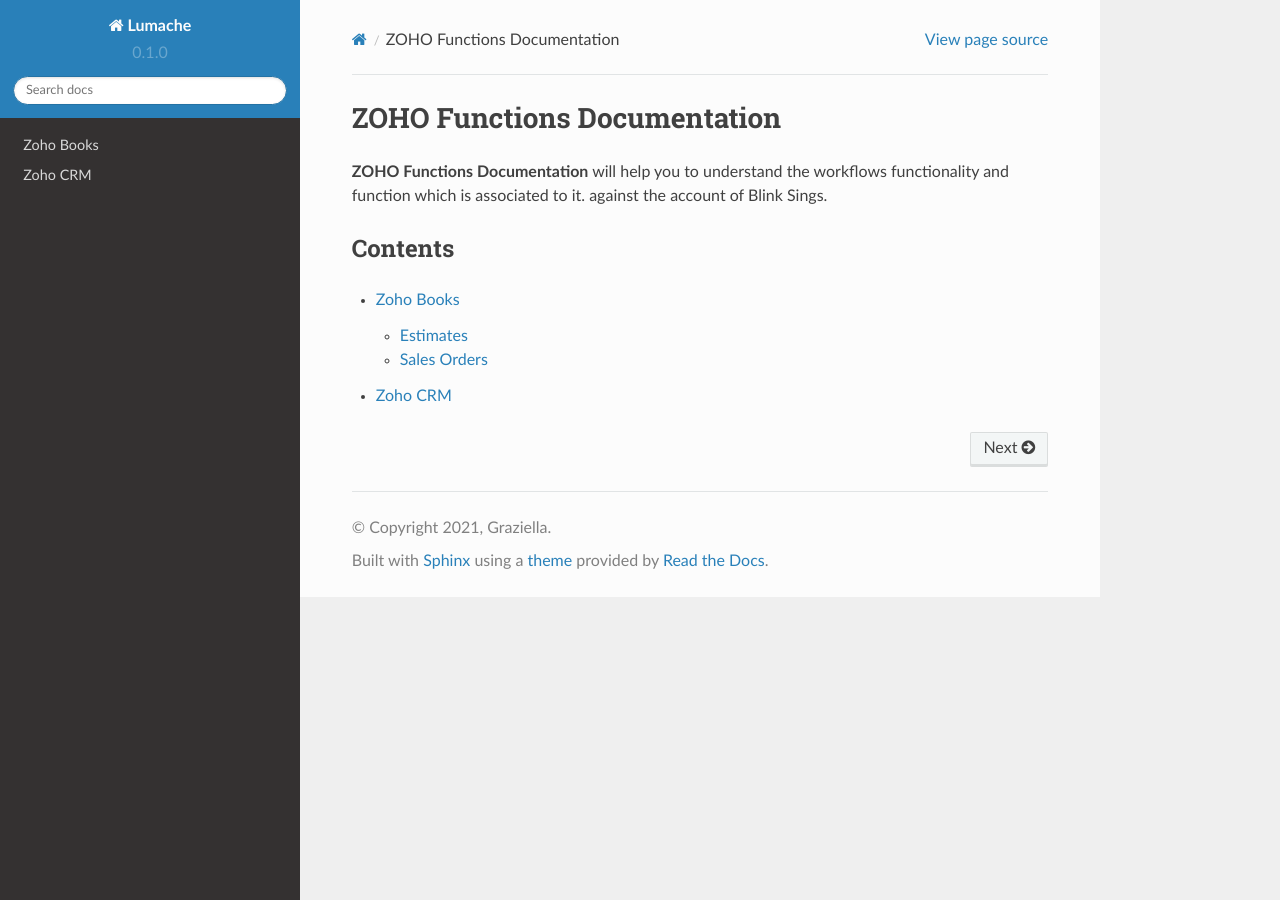
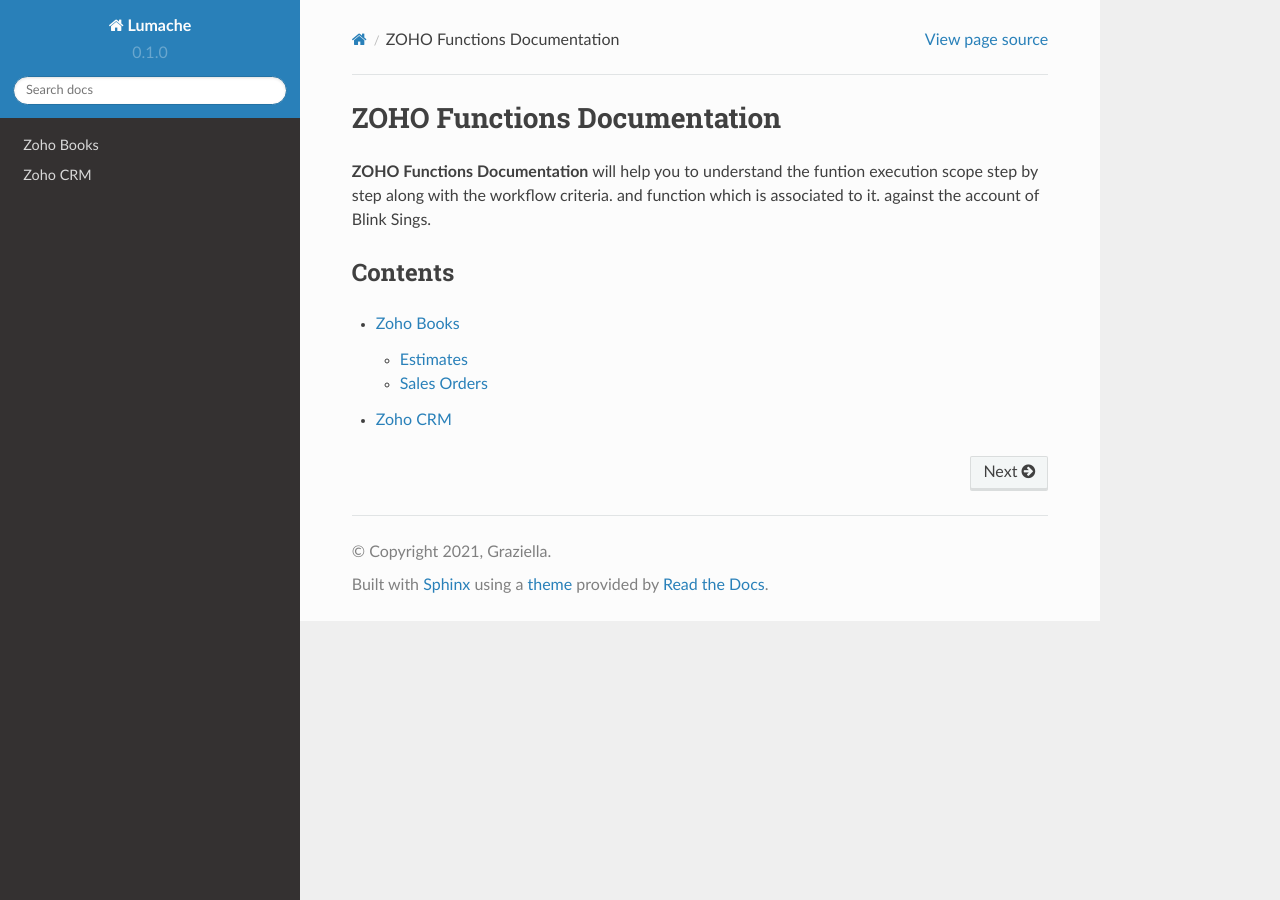
Before and after one commit to syedshahzaibshah/Functions-Documentation, a Sphinx documentation site: the page built from docs/source/index.rst, in a window 1280 px wide. Built offline with Sphinx 7.4.7 and the Read the Docs theme 2.0.0, drawn with Linux system fonts in a browser that asks for light colours.

Commit message:
Update index.rst

```diff
--- a/docs/source/index.rst
+++ b/docs/source/index.rst
@@ -1,7 +1,7 @@
 ZOHO Functions Documentation
 ============================
 
-**ZOHO Functions Documentation** will help you to understand the workflows functionality and function which is associated to it.  against the account of Blink Sings.
+**ZOHO Functions Documentation** will help you to understand the funtion execution scope step by step along with the workflow criteria. and function which is associated to it.  against the account of Blink Sings.
 
 Contents
 --------
```
